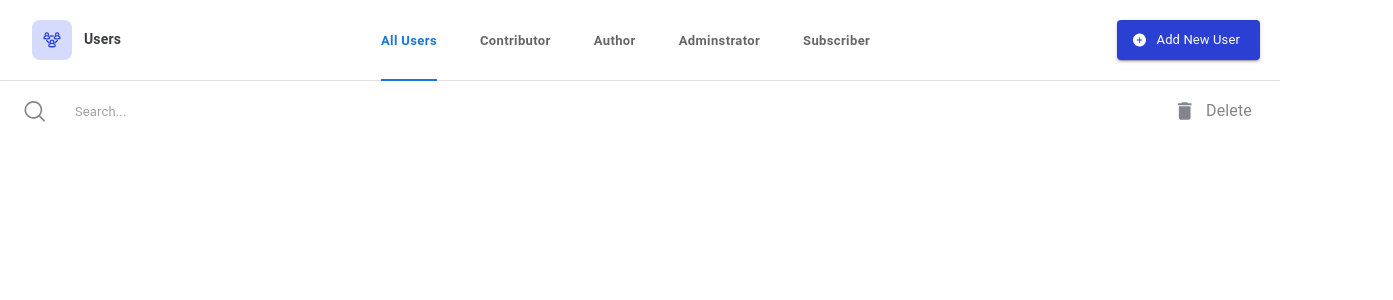
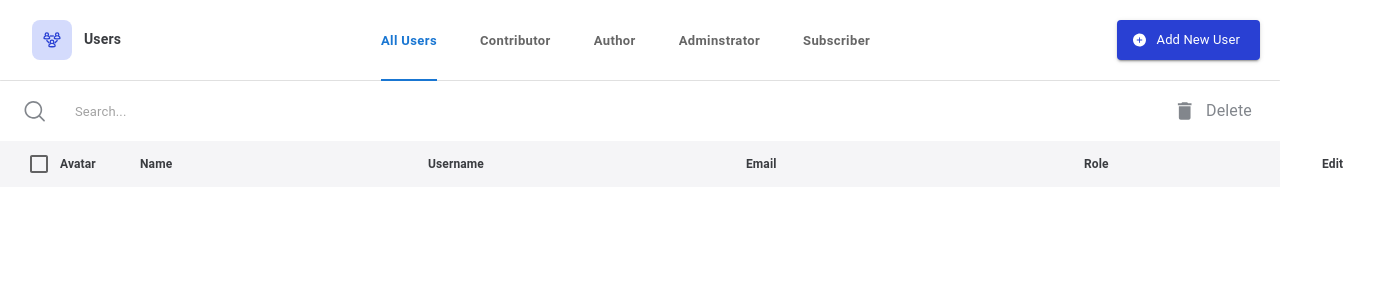
Before and after one commit to b21827483/Frontend-Evaluation-Task, a React (Vite) app: page / in a window 1280 px wide. Shown: the top 300 px of the page, 1393 px wide, since content can reach past the window. Built offline with nearby package versions, Linux system fonts and the light colour scheme.

Commit message:
Table headers added

```diff
--- a/src/Pages/Datatable.jsx
+++ b/src/Pages/Datatable.jsx
@@ -2,6 +2,7 @@ import { Container } from "@mui/material";
 import Navbar from "../components/Shared/Navbar";
 import Line from "../components/Shared/UI/Line";
 import SearchBar from "../components/Shared/SearchBar";
+import TableValues from "../components/Shared/UI/TableHeaders";
 
 function Datatable() {
 
@@ -10,6 +11,7 @@ function Datatable() {
             <Navbar />
             <Line />
             <SearchBar />
+            <TableValues />
         </Container>
     )
 }
--- /dev/null
+++ b/src/components/Shared/UI/TableHeaders.jsx
@@ -0,0 +1,32 @@
+import { Container, Checkbox, Typography} from "@mui/material";
+
+function TableValues() {
+
+    return (
+        <Container sx={{display: "flex", alignItems:"center", gap:"38px", height:"46px", backgroundColor: "#F5F5F7", px: "18px"}} disableGutters maxWidth={false}>
+            <Container sx={{display:"flex",position: "relative", left: 0,justifyContent:"flex-start" ,alignItems: "center", minWidth: "84px"}} disableGutters maxWidth={false}>
+                <Checkbox />
+                <Typography fontWeight={600} fontSize={12} color={"#3A3C40"}>
+                    Avatar
+                </Typography>
+            </Container>
+            <Typography sx={{minWidth: "250px"}} fontWeight={600} fontSize={12} color={"#3A3C40"}>
+                Name
+            </Typography>
+            <Typography sx={{minWidth:"280px"}} fontWeight={600} fontSize={12} color={"#3A3C40"}>
+                Username
+            </Typography>
+            <Typography sx={{minWidth:"300px"}} fontWeight={600} fontSize={12} color={"#3A3C40"}>
+                Email
+            </Typography>
+            <Typography sx={{minWidth:"200px"}} fontWeight={600} fontSize={12} color={"#3A3C40"}>
+                Role
+            </Typography>
+            <Typography sx={{minWidth:"71px"}} fontWeight={600} fontSize={12} color={"#3A3C40"}>
+                Edit
+            </Typography>
+        </Container>
+    )
+}
+
+export default TableValues;
```
